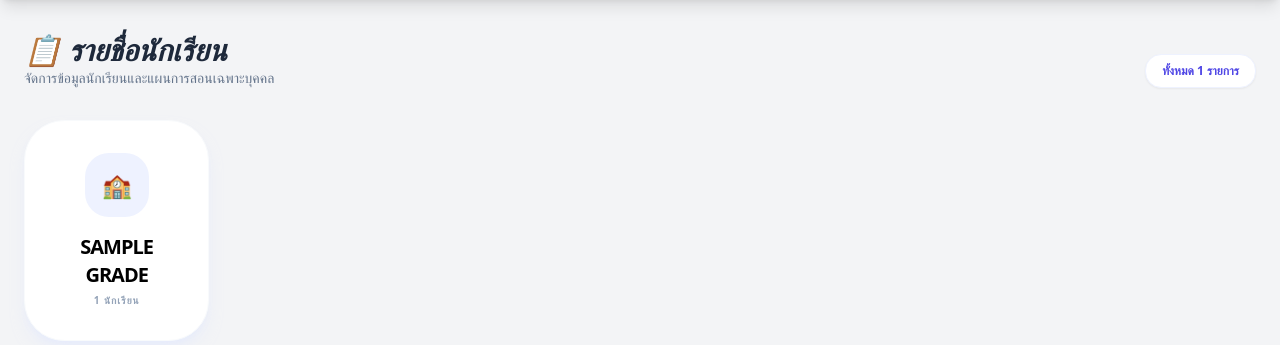
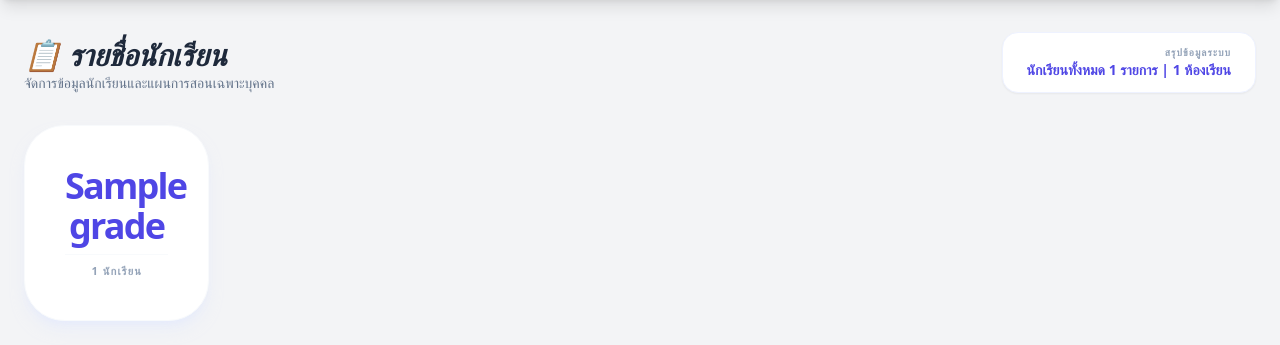
Before and after one commit to rpiyaphat1/Cola_Project, a Flask app: template src/templates/student_list.html in a window 1280 px wide. Shown: the part 64-409 px from the top of the page. Run offline with Flask 3, Linux system fonts and the light colour scheme; the template is opened without the code that fills it: most values are stand-ins (such as "Sample title", 1, 10 or a date in 2020); some libraries are stand-ins or nearby versions.

```diff
--- a/src/app.py
+++ b/src/app.py
@@ -228,11 +228,11 @@ def get_user_access(username):
 @login_required
 @admin_required
 def grant_access():
-    """ มอบสิทธิ์การเข้าถึง: รองรับทั้งสิทธิ์รายห้อง และสิทธิ์รายบุคคล """
+    """ มอบสิทธิ์การเข้าถึง: รองรับทั้งสิทธิ์รายห้อง และสิทธิ์รายบุคคล (Parent) """
     data = request.json
     username = data.get('username')
     grade = data.get('grade')
-    # ✅ เปลี่ยนจาก student_id เป็น fullname เพื่อรองรับ Parent
+    # ✅ เปลี่ยนมาดึงค่า fullname แทน id
     student_fullname = data.get('student_fullname')
 
     mongo.db.user_access.insert_one({
@@ -240,7 +240,7 @@ def grant_access():
         "accessible_grade": grade if grade else None,
         "accessible_student_name": student_fullname if student_fullname else None
     })
-    return jsonify({"success": True, "message": "มอบสิทธิ์การเข้าถึงเรียบร้อยแล้วครับ"})
+    return jsonify({"success": True, "message": "มอบสิทธิ์การเข้าถึงเรียบร้อยแล้ว!"})
 
 @app.route('/api/revoke_access/<access_id>', methods=['POST'])
 @login_required
--- a/src/templates/student_list.html
+++ b/src/templates/student_list.html
@@ -65,10 +65,13 @@
                 <h2 class="text-3xl font-extrabold text-slate-800 uppercase italic">📋 รายชื่อนักเรียน</h2>
                 <p class="text-slate-500 text-sm">จัดการข้อมูลนักเรียนและแผนการสอนเฉพาะบุคคล</p>
             </div>
-            <p
-                class="bg-white px-4 py-2 rounded-2xl shadow-sm text-xs font-bold text-indigo-600 border border-indigo-50">
-                ทั้งหมด {{ students|length }} รายการ
-            </p>
+            {% set total_rooms = students | groupby('grade') | length %}
+            <div class="bg-white px-6 py-3 rounded-2xl shadow-sm border border-indigo-50 text-right">
+                <p class="text-[10px] font-black text-slate-400 uppercase tracking-widest">สรุปข้อมูลระบบ</p>
+                <p class="text-sm font-bold text-indigo-600">
+                    นักเรียนทั้งหมด {{ students|length }} รายการ | {{ total_rooms }} ห้องเรียน
+                </p>
+            </div>
         </div>
 
         {% if session['permission'] == 'Parent' %}
@@ -99,15 +102,18 @@
             {% set grouped_students = students | groupby('grade') %}
             {% for grade, members in grouped_students %}
             <div onclick="filterByGrade('{{ grade }}')"
-                class="bg-white rounded-[2.5rem] shadow-lg p-8 border border-slate-50 text-center cursor-pointer hover:bg-indigo-900 hover:text-white transition-all group transform hover:-translate-y-2 shadow-indigo-100/50">
-                <div
-                    class="bg-indigo-50 group-hover:bg-indigo-800 w-16 h-16 rounded-3xl flex items-center justify-center mx-auto mb-4 transition-colors">
-                    <span class="text-2xl group-hover:scale-125 transition-transform">🏫</span>
+                class="bg-white rounded-[2.5rem] shadow-lg p-10 border border-slate-50 text-center cursor-pointer hover:bg-indigo-900 hover:text-white transition-all group transform hover:-translate-y-2 shadow-indigo-100/50">
+                <div class="mb-2">
+                    <span
+                        class="text-4xl font-black tracking-tighter text-indigo-600 group-hover:text-white transition-colors">
+                        {{ grade }}
+                    </span>
                 </div>
-                <h3 class="text-xl font-black uppercase tracking-tighter">{{ grade }}</h3>
-                <p
-                    class="text-slate-400 group-hover:text-indigo-200 text-[10px] font-bold mt-1 uppercase tracking-widest">
-                    {{ members|length }} นักเรียน</p>
+                <div class="pt-2 border-t border-slate-50 group-hover:border-indigo-800 transition-colors">
+                    <p
+                        class="text-slate-400 group-hover:text-indigo-200 text-[11px] font-bold uppercase tracking-widest">
+                        {{ members|length }} นักเรียน</p>
+                </div>
             </div>
             {% endfor %}
         </div>
@@ -165,7 +171,7 @@
                 </div>
                 <div>
                     <label class="text-[10px] font-black text-slate-300 uppercase tracking-[0.2em]">Status</label>
-                    <p id="m-disability" class="mt-1 text-sm font-bold text-rose-500"></p>
+                    <p id="m-disability" class="mt-1 text-sm font-bold text-rose-600"></p>
                 </div>
                 <div class="p-6 bg-slate-50 rounded-[2rem] border border-slate-100 space-y-4">
                     <div>
```
Also changed, not shown: src/templates/admin_dashboard.html (+40 -19 lines).
